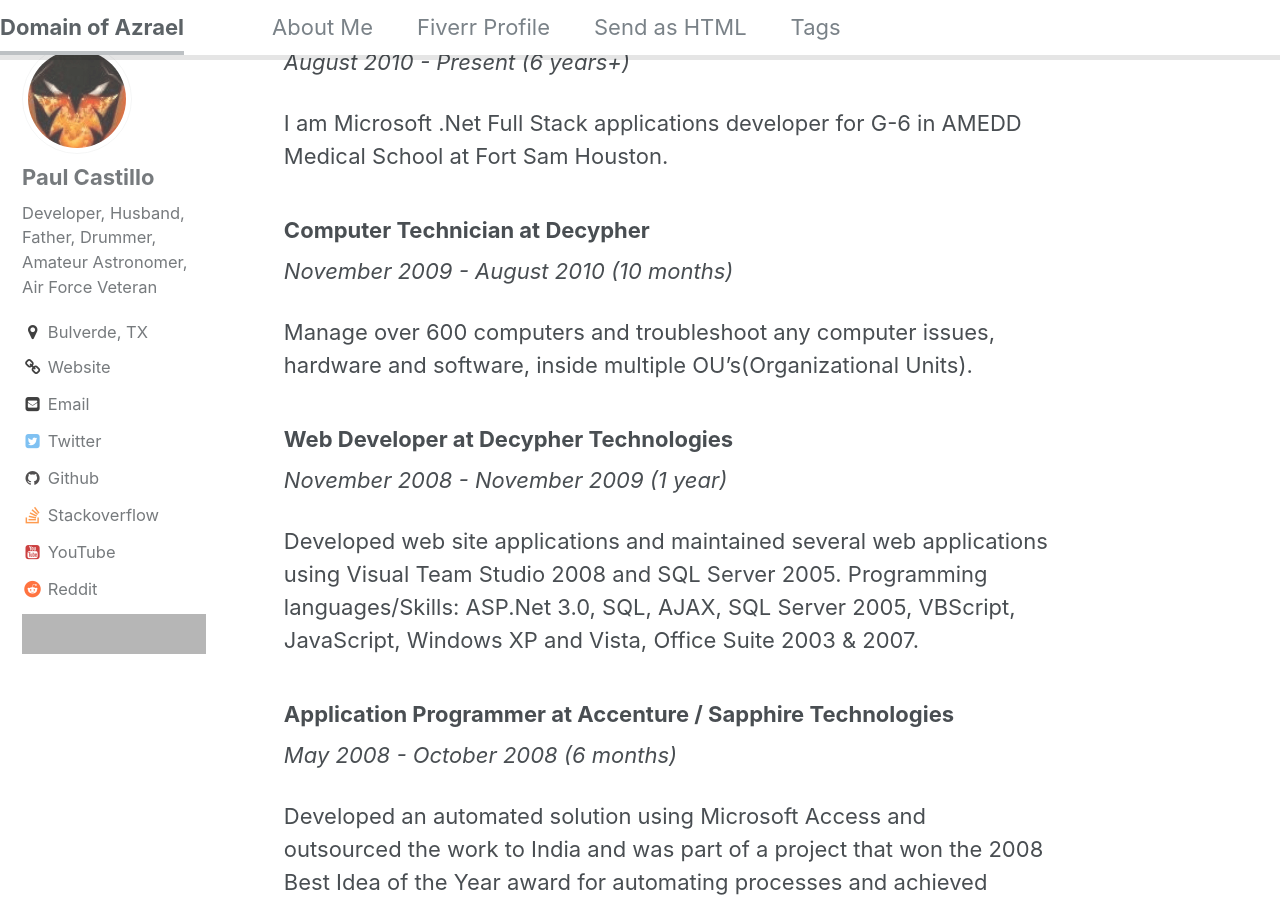
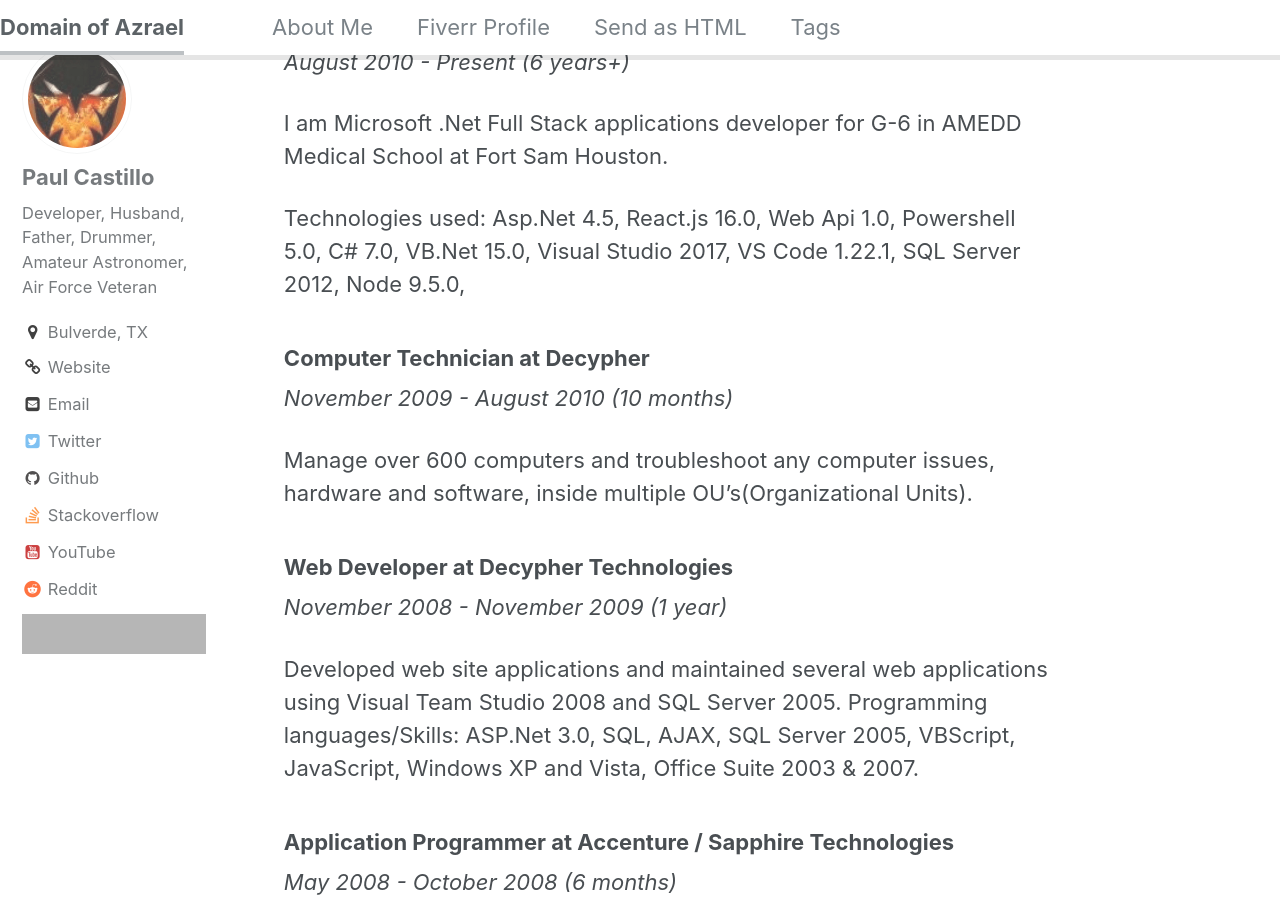
Before and after one commit to pcast01/pcast01.github.io, a Jekyll site: the page built from _pages/about.md, in a window 1280 px wide and 900 px high, scrolled down 676 px. Built offline with Jekyll 4.4.1, drawn with Linux system fonts in a browser that asks for light colours; grey boxes are pictures that could not be loaded.

Commit message:
Updated About.

```diff
--- a/_pages/about.md
+++ b/_pages/about.md
@@ -17,6 +17,8 @@
 
 I am Microsoft .Net Full Stack applications developer for G-6 in AMEDD Medical School at Fort Sam
 Houston.
+
+Technologies used: Asp.Net 4.5, React.js 16.0, Web Api 1.0, Powershell 5.0, C# 7.0, VB.Net 15.0, Visual Studio 2017, VS Code 1.22.1, SQL Server 2012, Node 9.5.0,
 
 ### Computer Technician at Decypher
 _November 2009 - August 2010 (10 months)_
```
